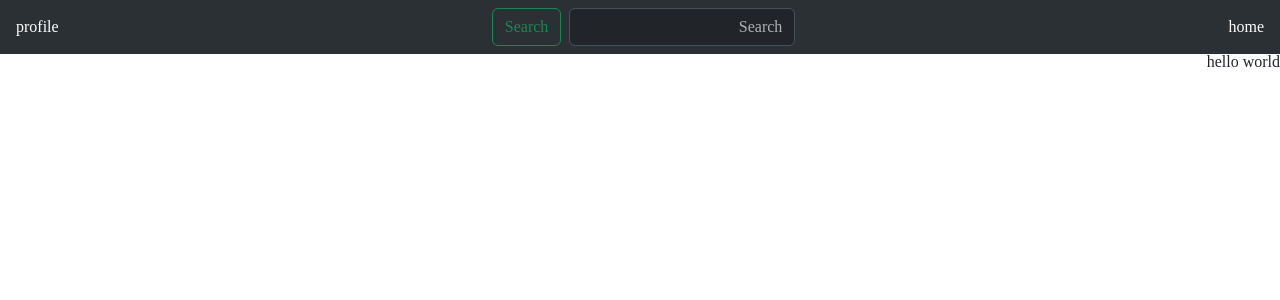
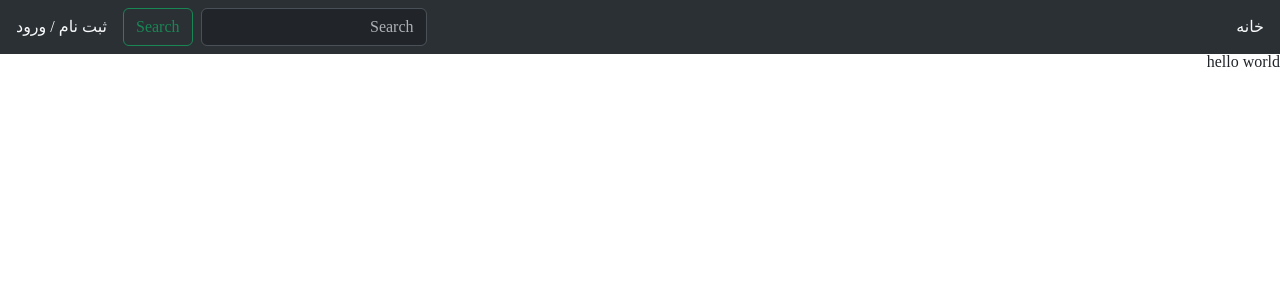
Before and after one commit to Abolfazl200017/calender, a Django app: template templates/base.html in a window 1280 px wide. Shown: the top 300 px of the page. Run offline with Django 3.2, Linux system fonts and the light colour scheme; the template is opened without the code that fills it, so the values that code supplies are empty; some libraries are stand-ins or nearby versions.

Commit message:
config header links

```diff
--- a/calender/urls.py
+++ b/calender/urls.py
@@ -18,5 +18,5 @@ from django.urls import path, include
 
 urlpatterns = [
     path('admin/', admin.site.urls),
-    path('', include('home.urls'))
+    path('', include('home.urls'), name='home')
 ]
--- a/templates/header.html
+++ b/templates/header.html
@@ -2,14 +2,37 @@
     <nav class="navbar navbar-expand-lg bg-body-tertiary w-100" data-bs-theme="dark">
         <div class="d-none d-lg-flex justify-content-between align-items-center text-white w-100 px-3">
             <div>
-                home
+                <a href="{% url 'home' %}" class="text-decoration-none link-light">
+                    خانه
+                </a>
             </div>
-            <form class="d-flex" role="search">
-                <input class="form-control me-2" type="search" placeholder="Search" aria-label="Search">
-                <button class="btn btn-outline-success" type="submit">Search</button>
-            </form>
-            <div>
-                profile
+            <div class="d-flex align-items-center">
+                <form class="d-flex" role="search">
+                    <input class="form-control me-2" type="search" placeholder="Search" aria-label="Search">
+                    <button class="btn btn-outline-success" type="submit">Search</button>
+                </form>
+                {% if false %}
+                    <div class="d-flex align-items-center ms-3">
+                        <a href="{% url 'home' %}" class="text-decoration-none link-light">
+                            خروج
+                        </a>
+                        <div class="ms-3">
+                            ابوالفضل زراعتکار
+                        </div>
+                    </div>
+                {% else %}
+                    <div class="d-flex align-items-center ms-3">
+                        <a href="" class="link-light text-decoration-none">
+                            ثبت نام
+                        </a>
+                        <span class="mx-1 text-white">
+                            /
+                        </span>
+                        <a href="" class="link-light text-decoration-none">
+                            ورود
+                        </a>
+                    </div>
+                {% endif %}
             </div>
         </div>
         <div class="container-fluid d-lg-none">
```
